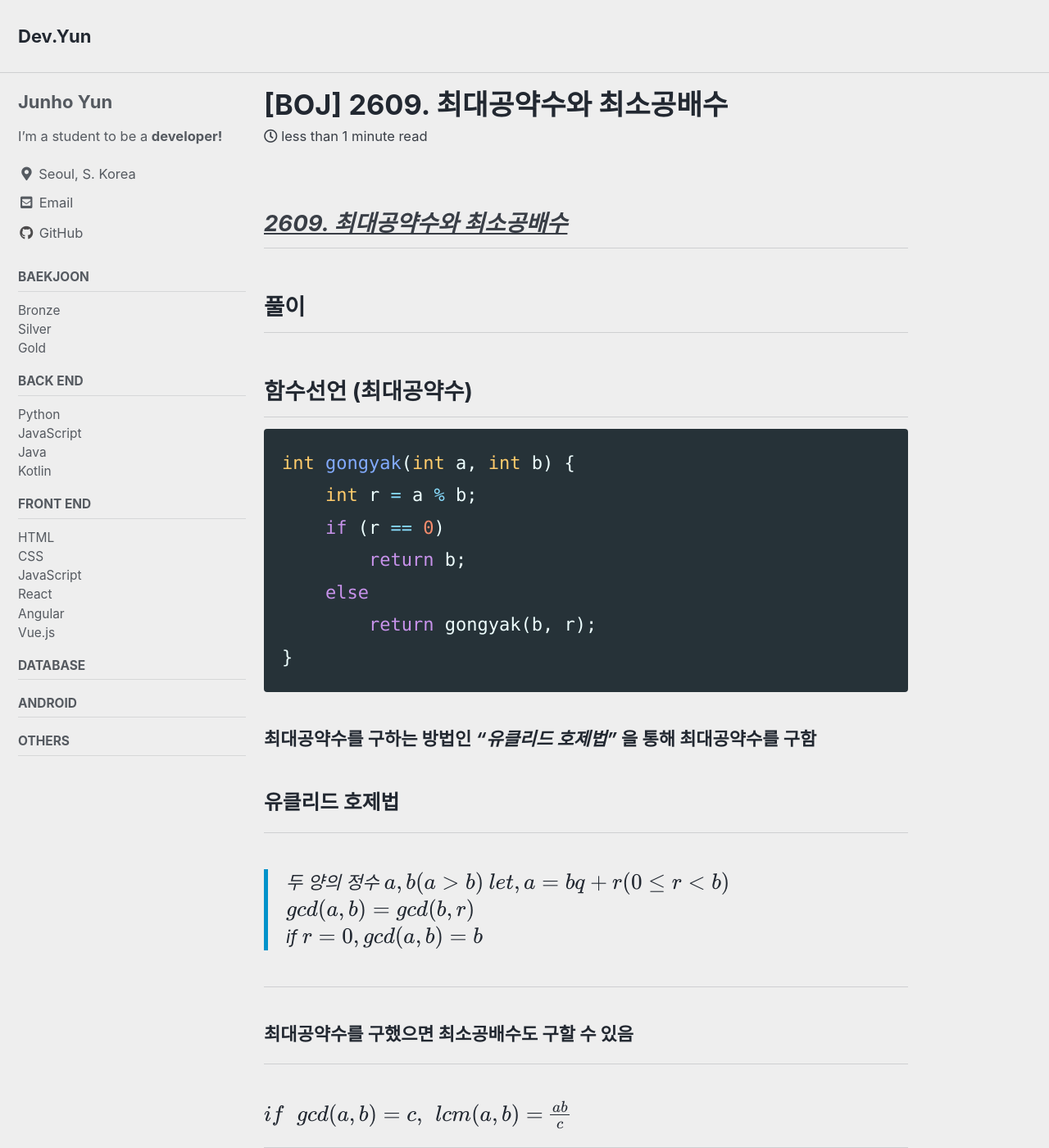
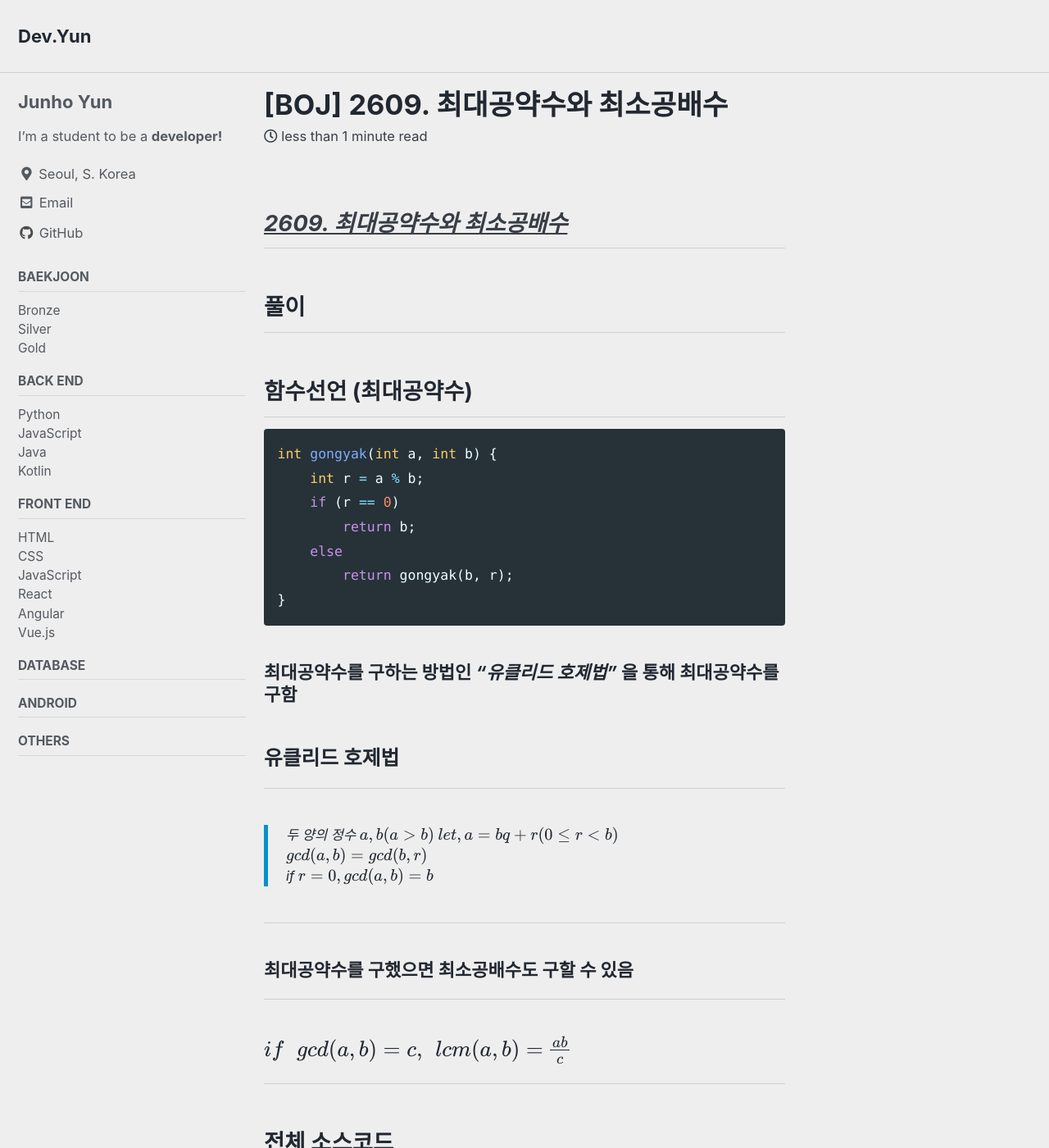
Before and after one commit to apran42/apran42.github.io, a Jekyll site: the page built from baekjoon/bronze/_posts/2023-05-21-[BOJ]-2609-GCD-LCM.md, in a window 1280 px wide and 1400 px high. Shown: the whole window at 82% size. Built offline with Jekyll 4.4.1, drawn with Linux system fonts in a browser that asks for light colours; cached includes are drawn as plain includes; formulas are drawn with MathJax 3.

Commit message:
CSS 수정

```diff
--- a/_sass/minimal-mistakes/_page.scss
+++ b/_sass/minimal-mistakes/_page.scss
@@ -44,7 +44,7 @@ body {
 
   @include breakpoint($x-large) {
     width: calc(100% - #{$right-sidebar-width});
-    padding-right: $right-sidebar-width * 0.5;
+    padding-right: $right-sidebar-width;
   }
 
   .page__inner-wrap {
@@ -113,7 +113,7 @@ body {
   p,
   li,
   dl {
-    font-size: 1em;
+    font-size: 0.75em;
   }
 
   /* paragraph indents */
--- a/_sass/minimal-mistakes/_reset.scss
+++ b/_sass/minimal-mistakes/_reset.scss
@@ -2,7 +2,7 @@
    STYLE RESETS
    ========================================================================== */
 
-* { box-sizing: border-box;}
+* { box-sizing: border-box; }
 
 html {
   /* apply a natural box layout model to all elements */
--- a/_sass/minimal-mistakes/_syntax.scss
+++ b/_sass/minimal-mistakes/_syntax.scss
@@ -9,7 +9,7 @@ figure.highlight {
   background: $base00;
   color: $base05;
   font-family: $monospace;
-  font-size: $type-size-5;
+  font-size: $type-size-6;
   line-height: 1.8;
   border-radius: $border-radius;
 
```
